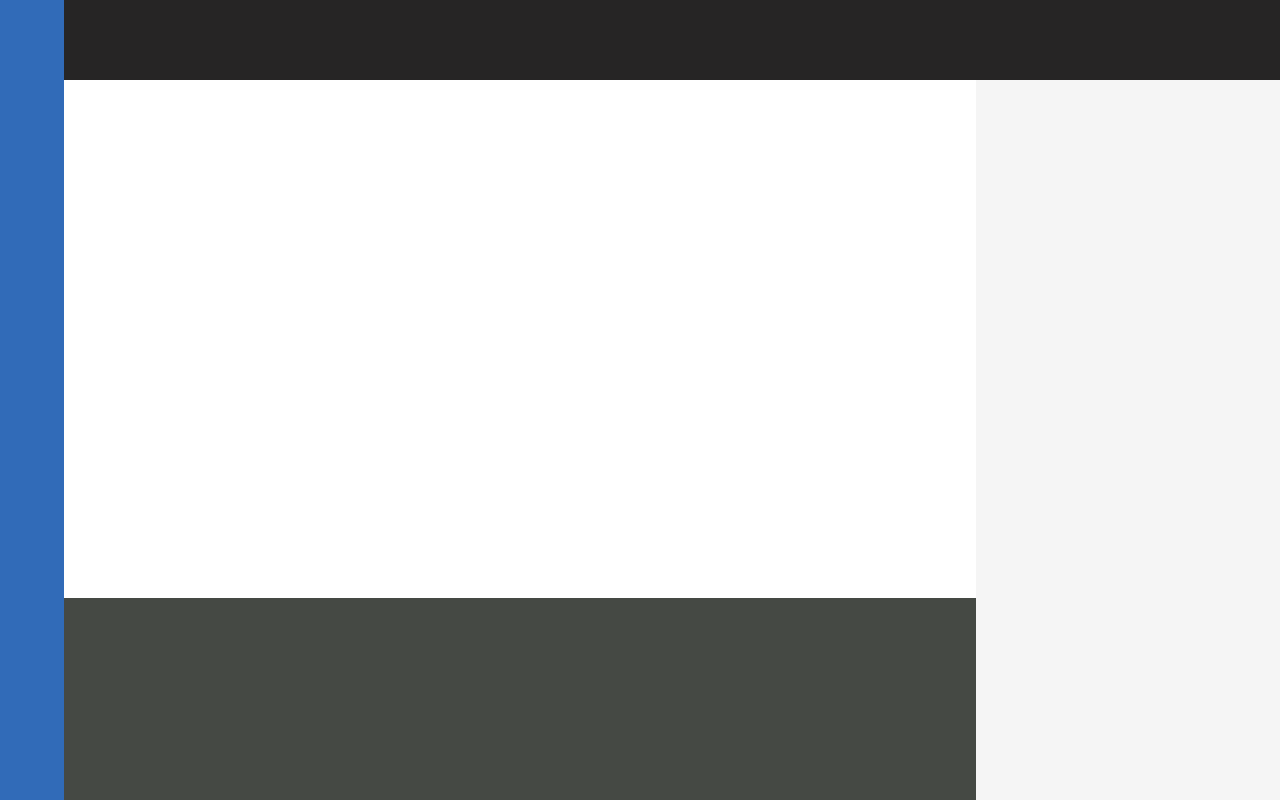
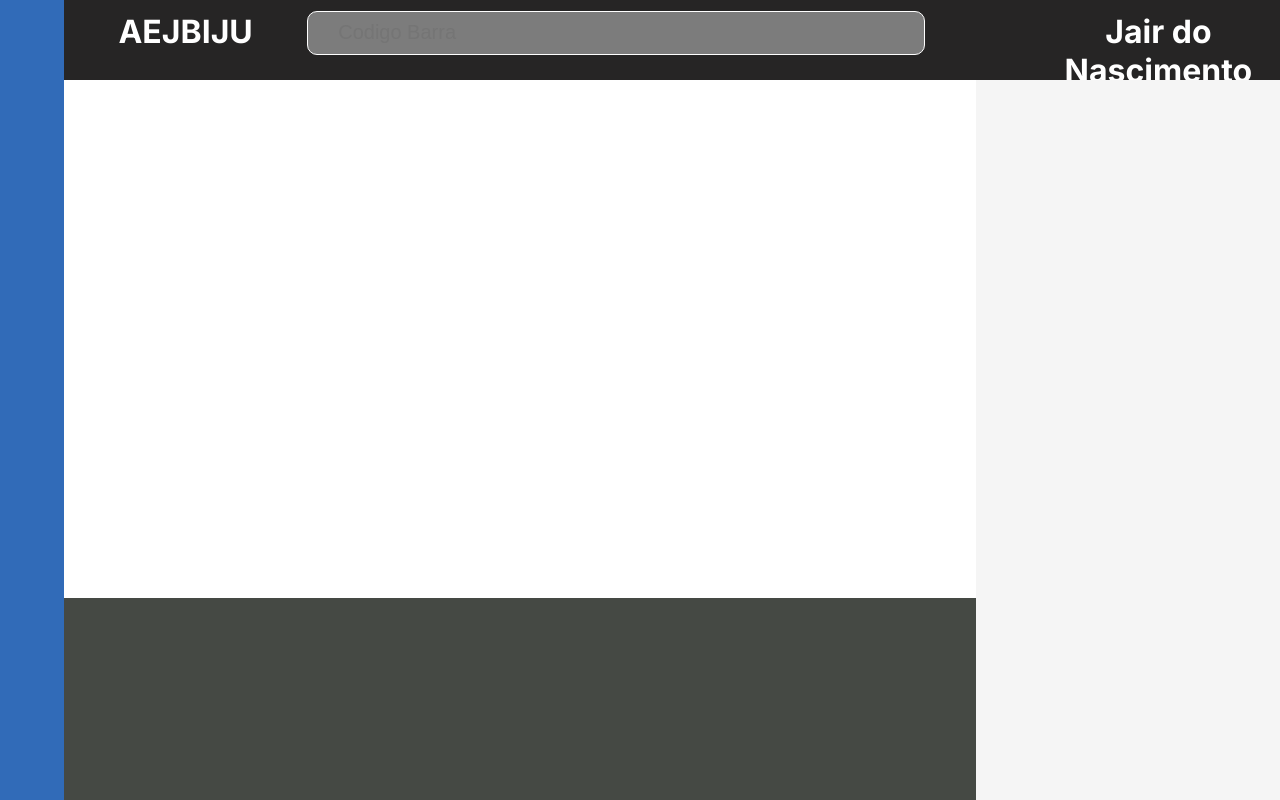
Before and after one commit to devinlineteams/interactivepdv, a React (Vite) app: page /pdv in a window 1280 px wide. Built offline with nearby package versions, Linux system fonts and the light colour scheme; no server answers; a web font is replaced by a local one.

Commit message:
creating html and css page pdv

```diff
--- a/src/pages/pdv/Pdv.tsx
+++ b/src/pages/pdv/Pdv.tsx
@@ -9,7 +9,11 @@ function Pdv(){
             <div className='divRight'>
 
                 <div className='divSupInf'>
-                    <div className='divSup'></div>
+                    <div className='divSup'>
+                        <div id="nameEmpresa"><h1>AEJBIJU</h1></div>
+                        <div id="seach"> <input placeholder='Codigo Barra'  /></div>
+                        <div id="nameLogin"> <h1>Jair do Nascimento</h1></div>
+                    </div>
                     <div className='divInf'>
                         <div className='divInfLisOfSales'>
                             <div className='divListSales'>
--- a/src/pages/pdv/pdvcss.css
+++ b/src/pages/pdv/pdvcss.css
@@ -18,6 +18,35 @@
 
            & .divSup{
             background-color: #262525;
+             display:grid;
+             grid-template-columns: 20% 60% 20%;
+
+             & #nameEmpresa{
+                height: 50%;
+                float: auto;
+                text-align: center;
+                margin-top: 5%;
+             }
+             & #seach{
+
+                & input{
+                    width: 80%;
+                    height: 40px;
+                    float: auto;
+                    margin-top:1.5%;
+                    border: solid 1px white;
+                    border-radius: 10px;
+                    padding-left: 30px;
+                    font-size: 20px;
+                    background-color:#7C7C7C;
+                }
+             }
+             & #nameLogin{
+                height: 50%;
+                float: auto;
+                text-align: center;
+                margin-top: 5%;
+             }
            }
            & .divInf{
             background-color: white;
```
